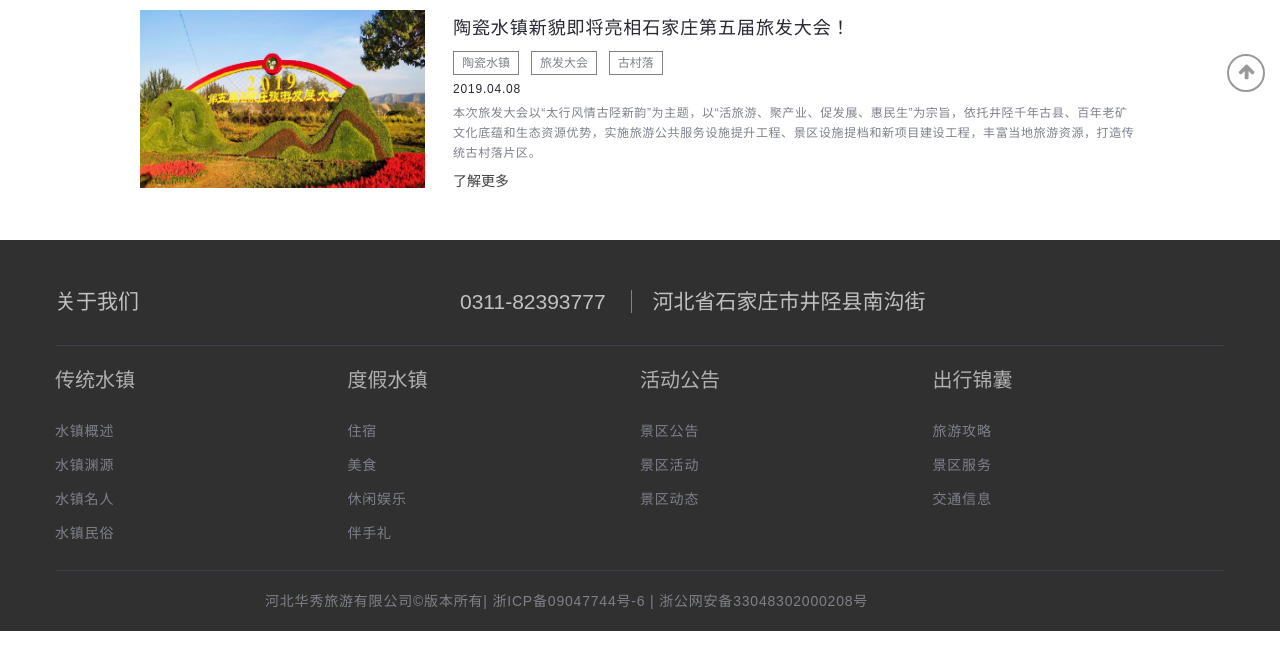
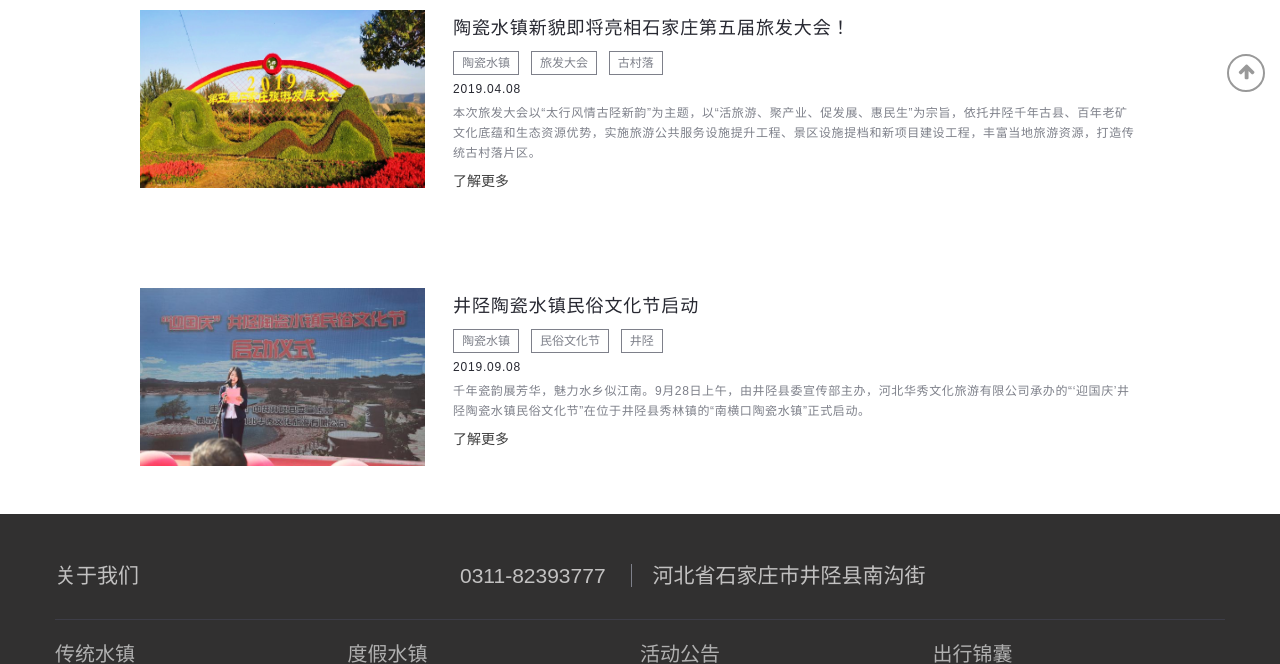
Before and after one commit to kinglogxzl/TCSZWeb, a Django app: page /new/ in a window 1280 px wide. Shown: the part 700-1364 px from the top of the page. Before the commit the page ends 1331 px from the top, so only its background shows below. Run offline with Django 3.2, Linux system fonts and the light colour scheme; some libraries are stand-ins or nearby versions.

```diff
--- a/tcsz/views.py
+++ b/tcsz/views.py
@@ -100,6 +100,15 @@ def new(request):
             'name3': '古村落',
             'time': '2019.04.08',
             'intro': '本次旅发大会以“太行风情古陉新韵”为主题，以“活旅游、聚产业、促发展、惠民生”为宗旨，依托井陉千年古县、百年老矿文化底蕴和生态资源优势，实施旅游公共服务设施提升工程、景区设施提档和新项目建设工程，丰富当地旅游资源，打造传统古村落片区。'
+        },
+        {
+            'src1': '/static/img/activity/1.jpg',
+            'name': '井陉陶瓷水镇民俗文化节启动',
+            'name1': '陶瓷水镇',
+            'name2': '民俗文化节',
+            'name3': '井陉',
+            'time': '2019.09.08',
+            'intro': '千年瓷韵展芳华，魅力水乡似江南。9月28日上午，由井陉县委宣传部主办，河北华秀文化旅游有限公司承办的“‘迎国庆’井陉陶瓷水镇民俗文化节”在位于井陉县秀林镇的“南横口陶瓷水镇”正式启动。'
         }
     ]
     return render(request, 'activity/new.html', context)
@@ -531,6 +540,16 @@ def new_detail(request, name):
             {"img": '/static/img/activity/lf4.jpg',
              "p": ['次旅发大会以“太行风情 古陉新韵”为主题，以“活旅游、聚产业、促发展、惠民生”为宗旨，依托井陉千年古县、百年老矿文化底蕴和生态资源优势，实施旅游公共服务设施提升工程、景区设施提档和新项目建设工程，丰富当地旅游资源，打造传统古村落片区。另外，大会期间，井陉拉花、花脸社火、苍岩龙鼓、秦皇古乐、锣架鼓、丝弦、竹马等国家级省级非遗节目将悉数亮相。']
              }
+        ],
+        '井陉陶瓷水镇民俗文化节启动': [
+            {"img": '/static/img/activity/1.jpg',
+             "p": [
+                 '千年瓷韵展芳华，魅力水乡似江南。9月28日上午，由井陉县委宣传部主办，河北华秀文化旅游有限公司承办的“‘迎国庆’井陉陶瓷水镇民俗文化节”在位于井陉县秀林镇的“南横口陶瓷水镇”正式启动。当天上午，“遇见陶瓷水镇”抖音短视频大赛也一并启动。']
+             },
+            {"img": '/static/img/activity/whj2.jpg',
+             "p": [
+                 '文化节期间，不仅极具浓郁本土气息的拉花、社火等非物质文化遗产项目将悉数登台亮相，为游客奉上独特的文化大餐，而且缸炉烧饼等当地特色美食和来自全国各地的地方小吃也将持续刺激游客味蕾。文化节期间，不仅极具浓郁本土气息的拉花、社火等非物质文化遗产项目将悉数登台亮相，为游客奉上独特的文化大餐，而且缸炉烧饼等当地特色美食和来自全国各地的地方小吃也将持续刺激游客味蕾。利用当地古民居修旧如旧建成的古朴高端的精品民宿也将正式对外开放，让游客体验到独特的陶瓷风情民宿。']
+             }
         ]
     }
     more_data = []
```
Also changed, not shown: templates/index.html (+6 -6 lines), static/img/activity/1.jpg, static/img/activity/whj2.jpg (added).
